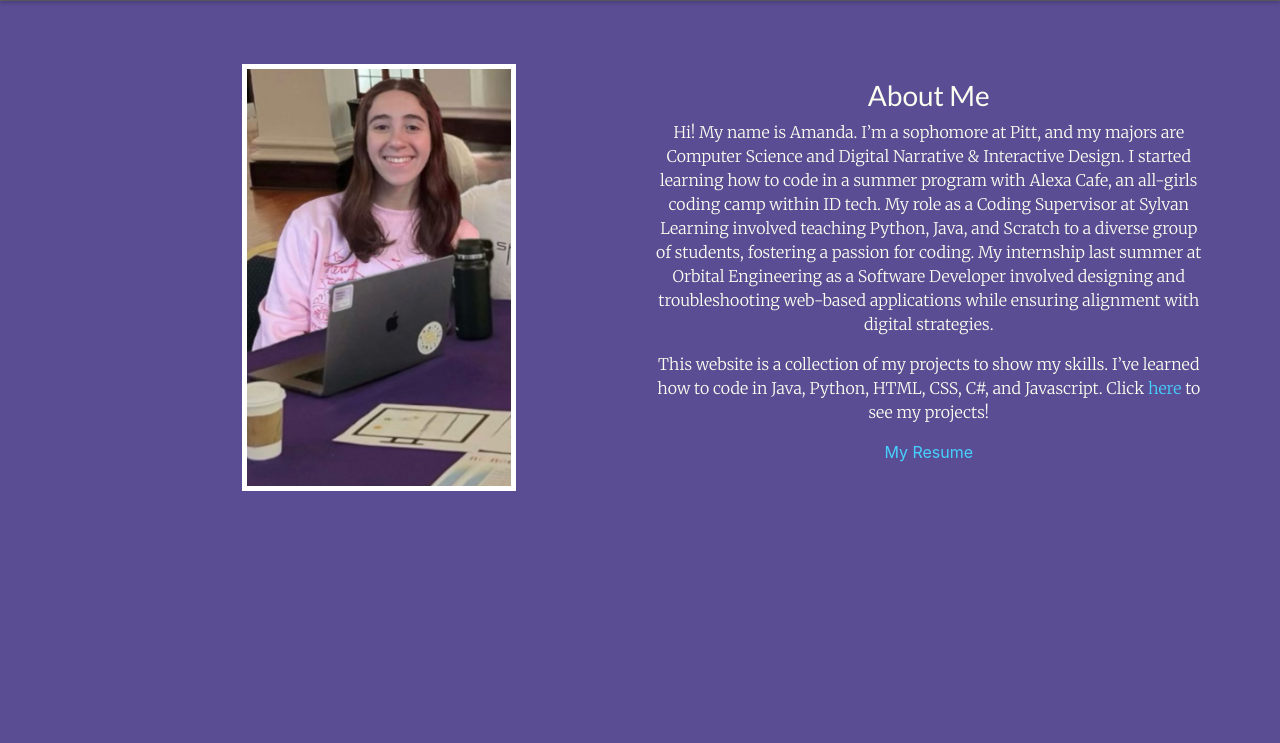
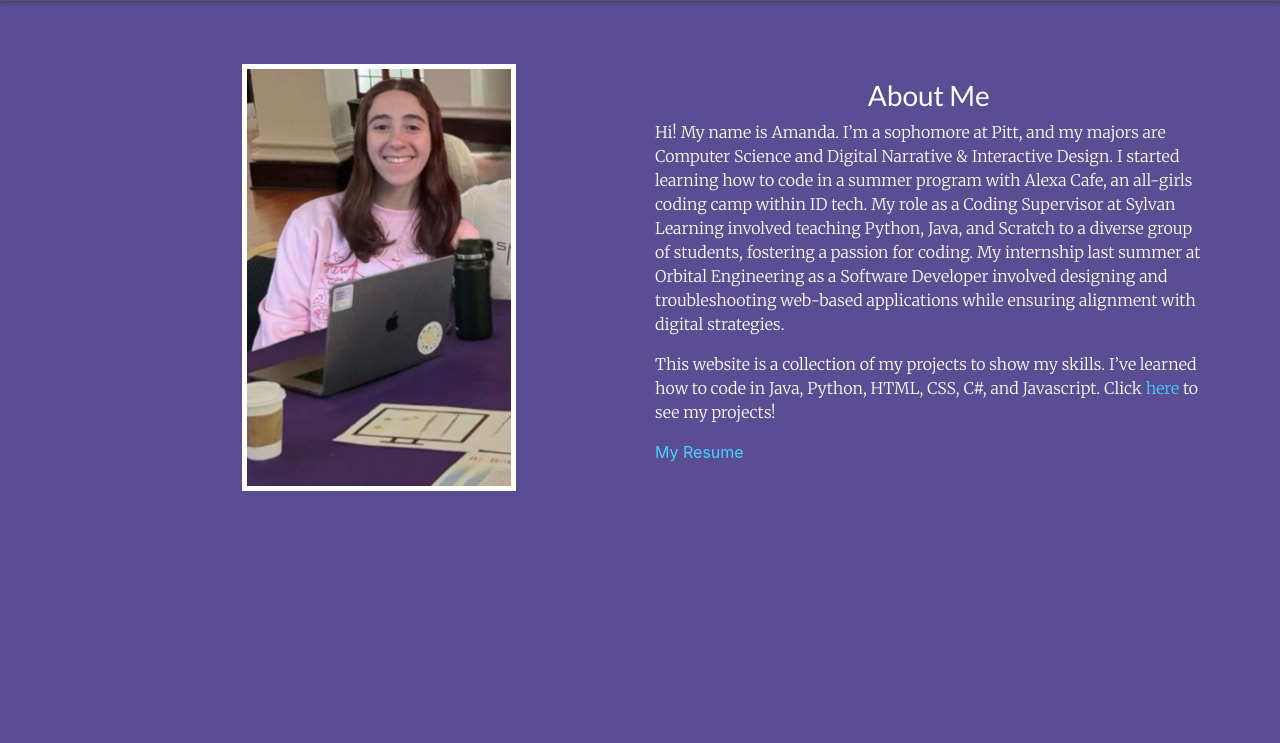
Before and after one commit to amandacot/personal-website, a website: page index.html in a window 1280 px wide. Shown: the part 57-800 px from the top of the page. Drawn offline with nearby package versions, Linux system fonts and the light colour scheme.

Commit message:
Update global.css

```diff
--- a/assets/css/global.css
+++ b/assets/css/global.css
@@ -63,7 +63,8 @@ h1, h2, h3, h4, h5, h6 {
 
 p, ul {
   font-family: "Merriweather", serif;
-  font-weight: 300; }
+  font-weight: 300;
+  font-size: 17px; }
   p.centered-paragraph, ul.centered-paragraph {
     text-align: center;
     font-size: 1em;
@@ -75,7 +76,7 @@ p, ul {
   padding: 5%; }
 
 .col {
-  text-align: center; }
+  text-align: left; }
 
 h1, h2, h3 {
   text-align: center;
```
